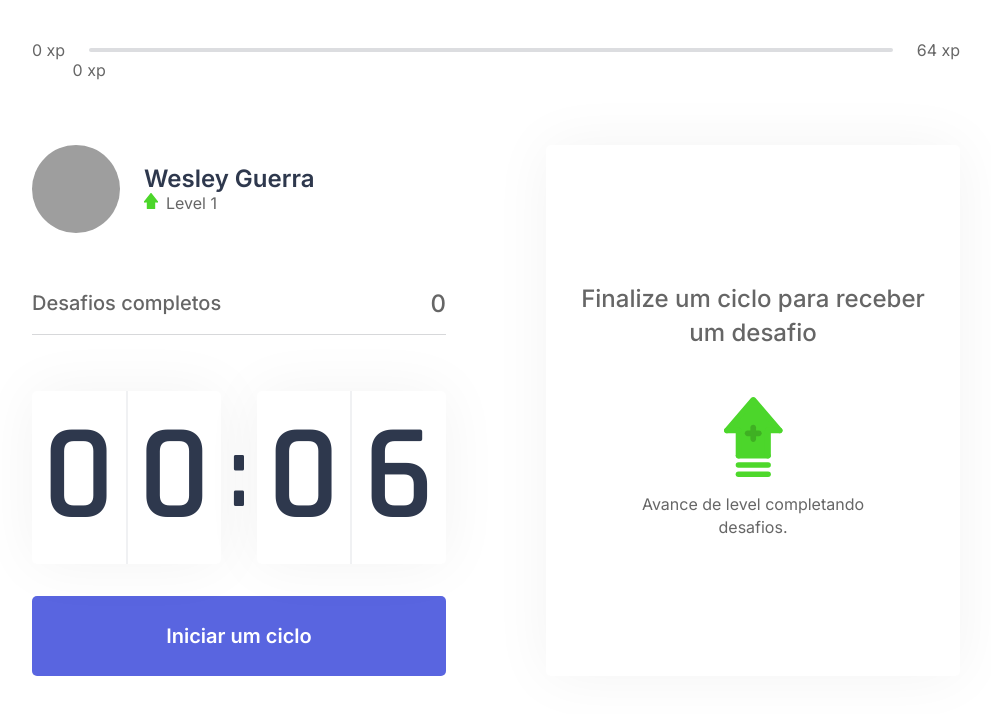
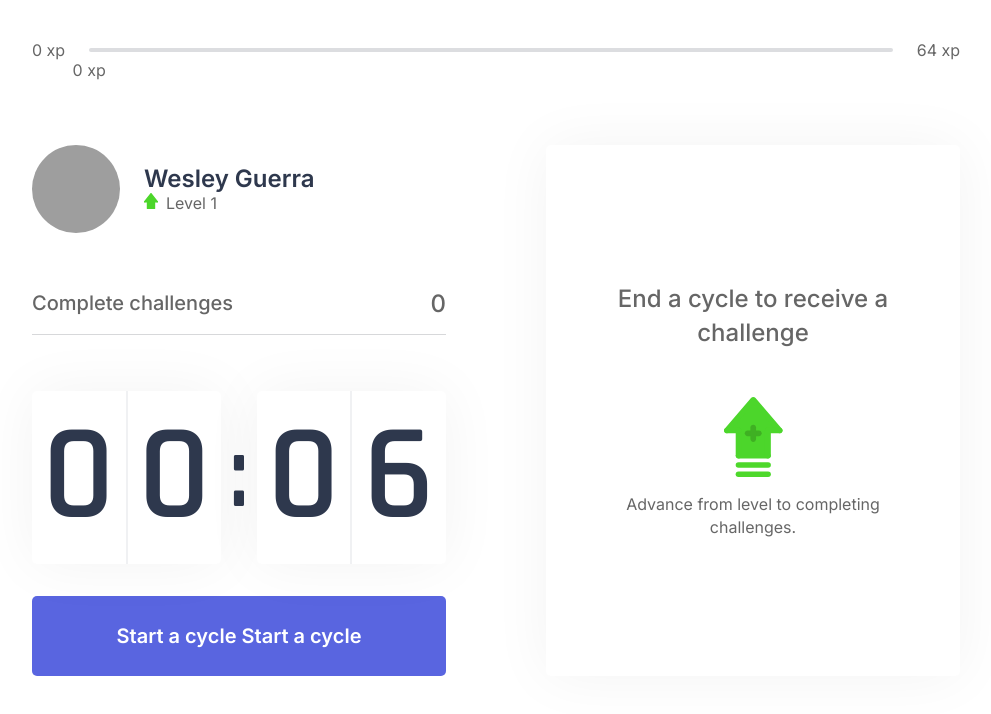
Before and after one commit to Wesleygmssa/moveit-next, a Next.js app: page / in a window 1280 px wide. Shown: the top 714 px of the page, without its empty margins (144-1135 px from the left). Built offline with nearby package versions, Linux system fonts and the light colour scheme; grey boxes are pictures that could not be loaded.

Commit message:
translating into English

```diff
--- a/src/components/ChallengeBox/index.tsx
+++ b/src/components/ChallengeBox/index.tsx
@@ -19,11 +19,11 @@ const ChallengeBox: React.FC = () => {
         <Container>
             {activeChallege ? (
                 <ChallengeActive>
-                    <header> Ganhe {activeChallege.amount} xp </header>
+                    <header> Win {activeChallege.amount} xp </header>
 
                     <main>
                         <img src={`icons/${activeChallege.type}.svg`} alt="" />
-                        <strong>Novo Desafio</strong>
+                        <strong>New Challenge</strong>
                         <p>{activeChallege.description}</p>
                     </main>
 
@@ -32,23 +32,23 @@ const ChallengeBox: React.FC = () => {
                             onClick={resetChallenge}
                             className="challengeFailedButton"
                             type="button"
-                        >Falhei
+                        >Failed
                         </Button>
 
                         <Button
                             className="challengeSuccessButton"
                             type="button"
-                        >Completei
+                        >Completed
                         </Button>
                     </footer>
                 </ChallengeActive>
 
             ) : (
                     <NotActive>
-                        <strong>Finalize um ciclo para receber um desafio</strong>
+                        <strong>End a cycle to receive a challenge</strong>
                         <p>
                             <img src="icons/level-up.svg" alt="level up" />
-                     Avance de level completando desafios.
+                            Advance from level to completing challenges.
                  </p>
                     </NotActive>
                 )
--- a/src/components/CompleteChallenges/index.tsx
+++ b/src/components/CompleteChallenges/index.tsx
@@ -8,7 +8,7 @@ const Complete: React.FC = () => {
 
     return (
         <Container>
-            <span>Desafios completos</span>
+            <span>Complete challenges</span>
             <span>{challengesComleted}</span>
         </Container>
     )
--- a/src/components/Countdown/index.tsx
+++ b/src/components/Countdown/index.tsx
@@ -87,17 +87,17 @@ const Countdown: React.FC = () => {
                 <Button
                     className="countdownButton"
                     disabled >
-                    Ciclo encerrado
+                    Cycle terminated
                 </Button>
             ) : (
                     <>
                         {isActive ? (
                             <Button type="button" onClick={resetCountdown} className="countdownButtonActive" >
-                                Abandonar ciclo
+                                Abandon cycle
                             </Button>
                         ) : (
                                 <Button type="button" onClick={startCountdown}  >
-                                    Iniciar um ciclo
+                                    Start a cycle Start a cycle
                                 </Button>
                             )
 
--- a/src/contexts/ChallengesContext.tsx
+++ b/src/contexts/ChallengesContext.tsx
@@ -67,7 +67,8 @@ export const ChallengesProvider: React.FC<ChallengesProviderPorps> = ({ children
     function resetChallenge() {
         setActiveChanllenge(null);
         /*
-          /////
+          * voltando ao estado normal
+          *
         */
     }
 
```
